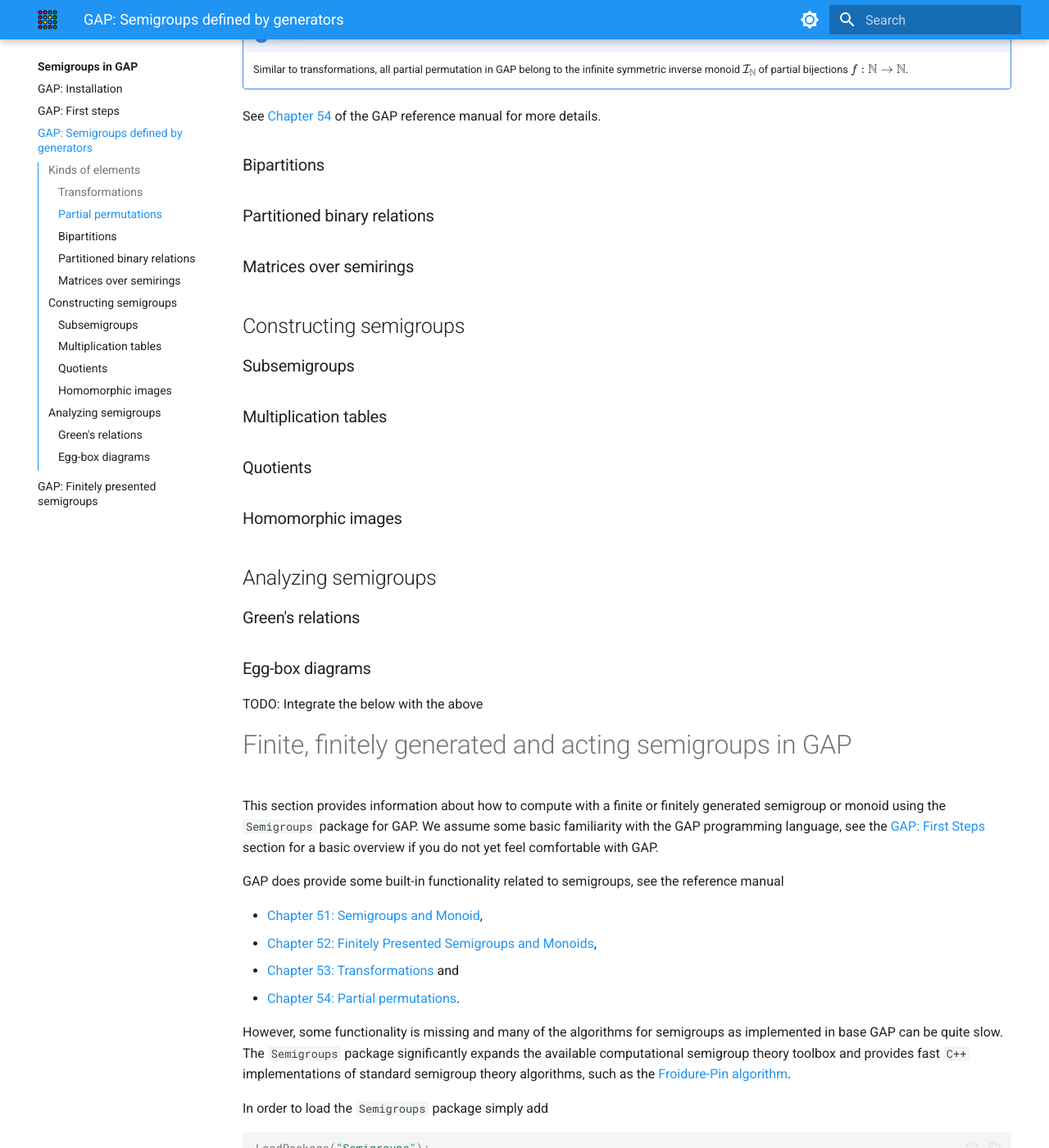
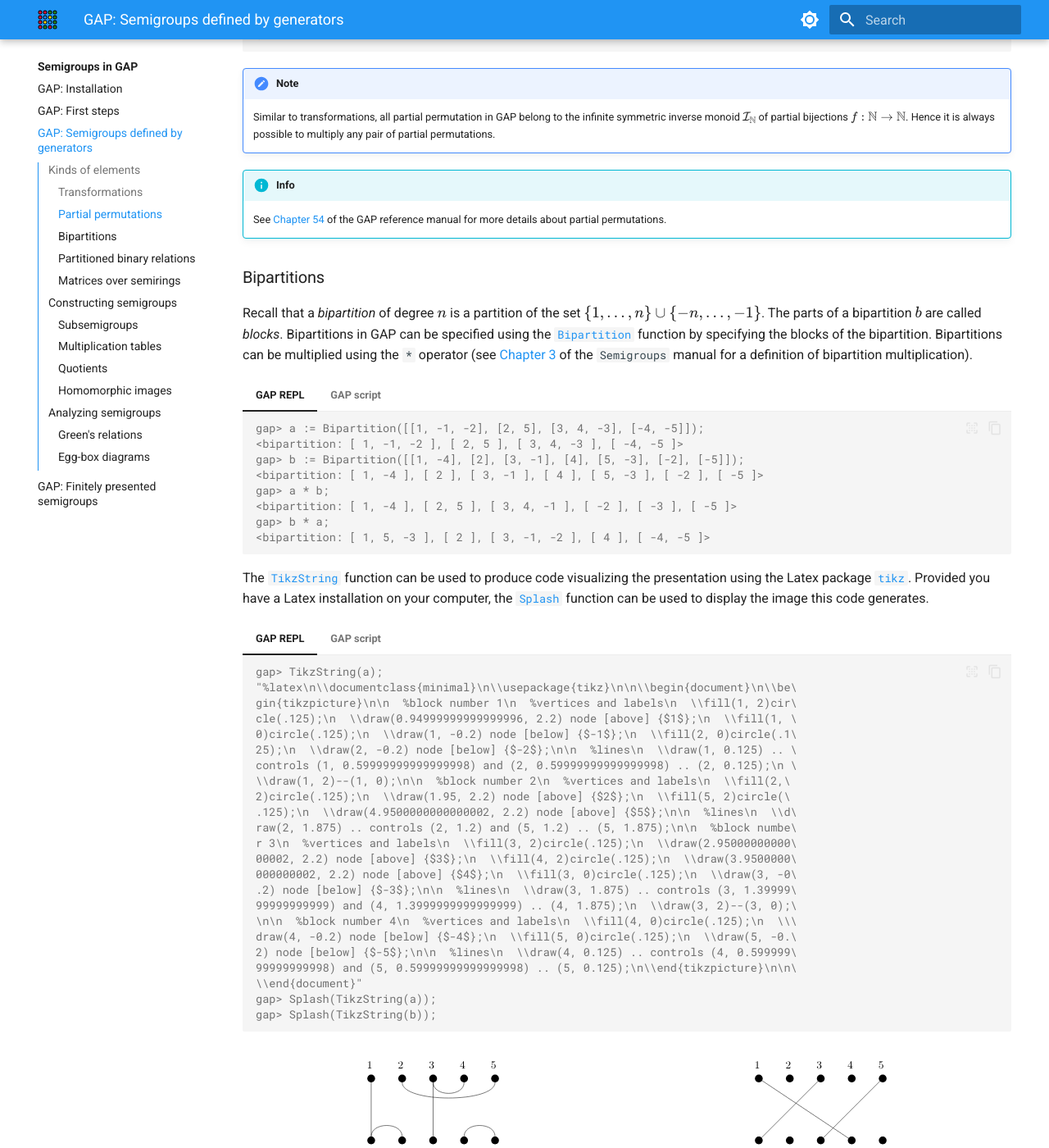
Before and after one commit to libsemigroups/tutorial, an MkDocs documentation site: the page built from docs/gap/generated.md, in a window 1280 px wide and 1400 px high, scrolled down 5079 px. Shown: the whole window at 82% size. Built offline with MkDocs 1.6.1 and Material for MkDocs 9.7.7, drawn with Linux system fonts in a browser that asks for light colours; some of the changed text lies outside the part shown.

Commit message:
GAP: Les bipartitions

````diff
--- a/docs/gap/generated.md
+++ b/docs/gap/generated.md
@@ -212,6 +209,10 @@ GAP reference manual for more details about transformations.
     See the documentation of the
     [`PartialTransformationMonoid`](https://semigroups.github.io/Semigroups/doc/chap7_mj.html#X808A27F87E5AC598)
     for more details.
+
+!!! info
+    See [Chapter 53](https://docs.gap-system.org/doc/ref/chap53_mj.html) of the
+    GAP reference manual for more details about transformations.
 
 ### Partial permutations
 
@@ -336,12 +337,141 @@ functions respectively.
     Similar to transformations, all partial permutation in GAP belong to
     the infinite symmetric inverse monoid $\mathcal{I}_\mathbb{N}$ of
     partial bijections
-    $f: \mathbb{N} \rightarrow \mathbb{N}$.
+    $f: \mathbb{N} \rightarrow \mathbb{N}$. Hence it is always possible
+    to multiply any pair of partial permutations.
 
-See [Chapter 54](https://docs.gap-system.org/doc/ref/chap54_mj.html#X7D6495F77B8A77BD)
-of the GAP reference manual for more details.
+!!! info
+    See [Chapter 54](https://docs.gap-system.org/doc/ref/chap54_mj.html#X7D6495F77B8A77BD)
+    of the GAP reference manual for more details about partial permutations.
 
 ### Bipartitions
+
+Recall that a _bipartition_ of degree $n$ is a
+partition of the set $\{1, \ldots, n\} \cup \{-n, \ldots, -1\}$.
+The parts of a bipartition $b$ are called _blocks_.
+Bipartitions in GAP can be specified using the
+[`Bipartition`](https://semigroups.github.io/Semigroups/doc/chap3_mj.html#X7E052E6378A5B758)
+function by specifying the blocks of the bipartition.
+Bipartitions can be multiplied using the `*` operator
+(see [Chapter 3](https://semigroups.github.io/Semigroups/doc/chap3_mj.html#X7C18DB427C9C0917)
+of the `Semigroups` manual for a definition of bipartition multiplication).
+
+=== "GAP REPL"
+    ```gap-repl
+    gap> a := Bipartition([[1, -1, -2], [2, 5], [3, 4, -3], [-4, -5]]);
+    <bipartition: [ 1, -1, -2 ], [ 2, 5 ], [ 3, 4, -3 ], [ -4, -5 ]>
+    gap> b := Bipartition([[1, -4], [2], [3, -1], [4], [5, -3], [-2], [-5]]);
+    <bipartition: [ 1, -4 ], [ 2 ], [ 3, -1 ], [ 4 ], [ 5, -3 ], [ -2 ], [ -5 ]>
+    gap> a * b;
+    <bipartition: [ 1, -4 ], [ 2, 5 ], [ 3, 4, -1 ], [ -2 ], [ -3 ], [ -5 ]>
+    gap> b * a;
+    <bipartition: [ 1, 5, -3 ], [ 2 ], [ 3, -1, -2 ], [ 4 ], [ -4, -5 ]>
+    ```
+=== "GAP script"
+    ```gap
+    a := Bipartition([[1, -1, -2], [2, 5], [3, 4, -3], [-4, -5]]);
+    b := Bipartition([[1, -4], [2], [3, -1], [4], [5, -3], [-2], [-5]]);
+    a * b;
+    b * a;
+    ```
+
+The [`TikzString`](https://semigroups.github.io/Semigroups/doc/chap16_mj.html#X7F0971F678B4FC66)
+function can be used to produce code visualizing the presentation using
+the Latex package [`tikz`](https://tikz.dev/). Provided you have a Latex
+installation on your computer, the
+[`Splash`](https://docs.gap-system.org/pkg/digraphs/doc/chap9_mj.html#X83B3318784E78415)
+function can be used to display the image this code generates.
+
+
+=== "GAP REPL"
+    ```gap-repl
+    gap> TikzString(a);
+    "%latex\n\\documentclass{minimal}\n\\usepackage{tikz}\n\n\\begin{document}\n\\be\
+    gin{tikzpicture}\n\n  %block number 1\n  %vertices and labels\n  \\fill(1, 2)cir\
+    cle(.125);\n  \\draw(0.94999999999999996, 2.2) node [above] {$1$};\n  \\fill(1, \
+    0)circle(.125);\n  \\draw(1, -0.2) node [below] {$-1$};\n  \\fill(2, 0)circle(.1\
+    25);\n  \\draw(2, -0.2) node [below] {$-2$};\n\n  %lines\n  \\draw(1, 0.125) .. \
+    controls (1, 0.59999999999999998) and (2, 0.59999999999999998) .. (2, 0.125);\n \
+    \\draw(1, 2)--(1, 0);\n\n  %block number 2\n  %vertices and labels\n  \\fill(2,\
+    2)circle(.125);\n  \\draw(1.95, 2.2) node [above] {$2$};\n  \\fill(5, 2)circle(\
+    .125);\n  \\draw(4.9500000000000002, 2.2) node [above] {$5$};\n\n  %lines\n  \\d\
+    raw(2, 1.875) .. controls (2, 1.2) and (5, 1.2) .. (5, 1.875);\n\n  %block numbe\
+    r 3\n  %vertices and labels\n  \\fill(3, 2)circle(.125);\n  \\draw(2.95000000000\
+    00002, 2.2) node [above] {$3$};\n  \\fill(4, 2)circle(.125);\n  \\draw(3.9500000\
+    000000002, 2.2) node [above] {$4$};\n  \\fill(3, 0)circle(.125);\n  \\draw(3, -0\
+    .2) node [below] {$-3$};\n\n  %lines\n  \\draw(3, 1.875) .. controls (3, 1.39999\
+    99999999999) and (4, 1.3999999999999999) .. (4, 1.875);\n  \\draw(3, 2)--(3, 0);\
+    \n\n  %block number 4\n  %vertices and labels\n  \\fill(4, 0)circle(.125);\n  \\\
+    draw(4, -0.2) node [below] {$-4$};\n  \\fill(5, 0)circle(.125);\n  \\draw(5, -0.\
+    2) node [below] {$-5$};\n\n  %lines\n  \\draw(4, 0.125) .. controls (4, 0.599999\
+    99999999998) and (5, 0.59999999999999998) .. (5, 0.125);\n\\end{tikzpicture}\n\n\
+    \\end{document}"
+    gap> Splash(TikzString(a));
+    gap> Splash(TikzString(b));
+    ```
+=== "GAP script"
+    ```gap
+    TikzString(a);
+    Splash(TikzString(a));
+    Splash(TikzString(b));
+    ```
+
+<div class="grid" markdown>
+![A visualization of the bipartition a](../images/bipartition_1.svg)
+/// caption
+A visualization of the bipartition `a`.
+Result of the `#!gap Splash(TikzString(a))` call.
+///
+
+![A visualization of the bipartition b](/images/bipartition_2.svg)
+/// caption
+A visualization of the bipartition `b`.
+Result of the `#!gap Splash(TikzString(b))` call.
+///
+</div>
+
+Properties of bipartitions such as their _degree_, _domain_, _codomain_ and
+_rank_ are implemented by the
+[`DegreeOfBipartition`](https://semigroups.github.io/Semigroups/doc/chap3_mj.html#X780F5E00784FE58C),
+[`DomainOfBipartition`](https://semigroups.github.io/Semigroups/doc/chap3_mj.html#X8657EE2B79E1DD02),
+[`CodomainOfBipartition`](https://semigroups.github.io/Semigroups/doc/chap3_mj.html#X84569A187A211332) and
+[`RankOfBipartition`](https://semigroups.github.io/Semigroups/doc/chap3_mj.html#X82074756826AD2C2)
+functions respectively.
+
+
+=== "GAP REPL"
+    ```gap-repl
+    gap> c := Bipartition([[1, -1, -2], [2, 5], [3, 4, -3], [-4, -5], [6, -6]]);
+    <bipartition: [ 1, -1, -2 ], [ 2, 5 ], [ 3, 4, -3 ], [ 6, -6 ], [ -4, -5 ]>
+    gap> DegreeOfBipartition(c);
+    6
+    gap> DomainOfBipartition(c);
+    [ 1, 3, 4, 6 ]
+    gap> CodomainOfBipartition(c);
+    [ -1, -2, -3, -6 ]
+    gap> RankOfBipartition(c);
+    3
+    ```
+=== "GAP script"
+    ```gap
+    c := Bipartition([[1, -1, -2], [2, 5], [3, 4, -3], [-4, -5], [6, -6]]);
+    DegreeOfBipartition(c);
+    DomainOfBipartition(c);
+    CodomainOfBipartition(c);
+    RankOfBipartition(c);
+    ```
+
+!!! warning
+    Unlike transformation and partial permutations,
+    bipartitions of distinct degrees _cannot_ be multiplied
+    together, and attempting to do so at the moment will cause
+    erroneous output. We are currently working to address this problem
+    as part of [Issue #1183](https://github.com/semigroups/Semigroups/issues/1183)
+    on the `Semigroups` issue tracker.
+
+!!! info
+    See [Chapter 3](https://semigroups.github.io/Semigroups/doc/chap3_mj.html)
+    of the `Semigroups` manual for more details about bipartitions.
 
 ### Partitioned binary relations
 
````
Also changed, not shown: other parts of docs/gap/generated.md (+0 -3 lines).
